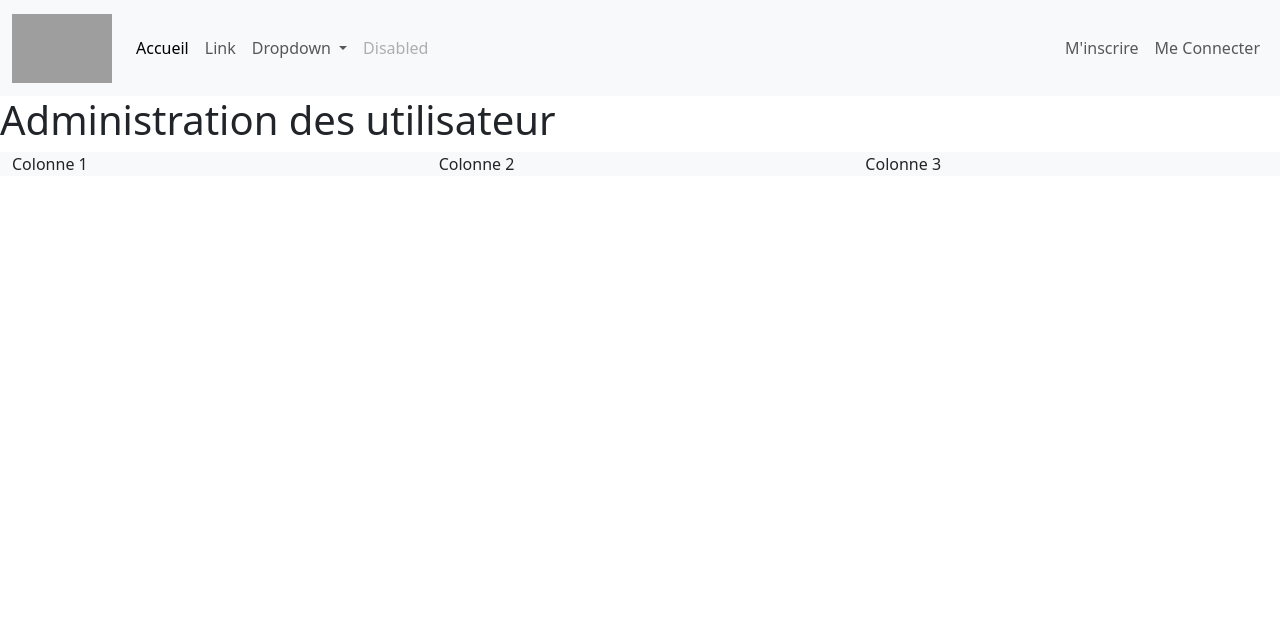
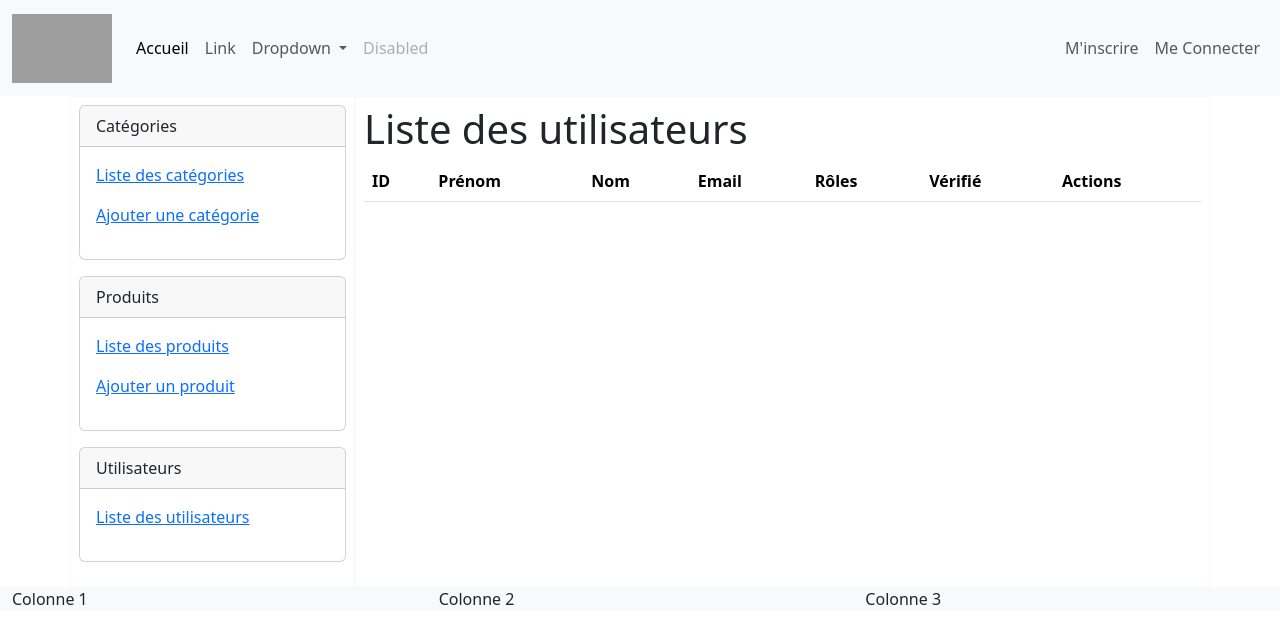
Before and after one commit to florian-femery/Fil-Rouge_CDA, a Symfony app: template EscroMania/templates/admin/users/index.html.twig in a window 1280 px wide. Shown: the top 644 px of the page. Run offline with Twig, Linux system fonts and the light colour scheme; the template is opened without the code that fills it, so the values that code supplies are empty; some libraries are stand-ins or nearby versions; grey boxes are pictures that could not be loaded.

Commit message:
19 admin\interface

```diff
--- a/EscroMania/src/Controller/Admin/ProductsController.php
+++ b/EscroMania/src/Controller/Admin/ProductsController.php
@@ -19,9 +19,10 @@ use Symfony\Component\String\Slugger\SluggerInterface;
 class ProductsController extends AbstractController
 {
     #[Route('/', name: 'index')]
-    public function index(): Response
+    public function index(ProductsRepository $productsRepository): Response
     {
-        return $this->render('admin/products/index.html.twig');
+        $produits = $productsRepository->findAll();
+        return $this->render('admin/products/index.html.twig', compact('produits'));
     }
 
     #[Route('/ajout', name: 'add')]
--- a/EscroMania/src/Controller/Admin/UsersController.php
+++ b/EscroMania/src/Controller/Admin/UsersController.php
@@ -2,6 +2,7 @@
 
 namespace App\Controller\Admin;
 
+use App\Repository\UsersRepository;
 use Symfony\Bundle\FrameworkBundle\Controller\AbstractController;
 use Symfony\Component\HttpFoundation\Response;
 use Symfony\Component\Routing\Annotation\Route;
@@ -10,8 +11,9 @@ use Symfony\Component\Routing\Annotation\Route;
 class UsersController extends AbstractController
 {
     #[Route('/', name: 'index')]
-    public function index(): Response
+    public function index(UsersRepository $usersRepository): Response
     {
-        return $this->render('admin/users/index.html.twig');
+        $users = $usersRepository->findBy([], ['firstname' => 'asc']);
+        return $this->render('admin/users/index.html.twig', compact('users'));
     }
 }
--- /dev/null
+++ b/EscroMania/templates/_partials/_adminnav.html.twig
@@ -0,0 +1,30 @@
+<aside class="col-3 border border-light bg-white p-2">
+    <article class="card mb-3">
+        <div class="card-header">
+            Catégories
+        </div>
+        <div class="card-body">
+            <p><a href="{{ path('admin_categories_index') }}">Liste des catégories</a></p>
+            <p><a href="">Ajouter une catégorie</a></p>
+        </div>
+    </article>
+
+    <article class="card mb-3">
+        <div class="card-header">
+            Produits
+        </div>
+        <div class="card-body">
+            <p><a href="{{ path('admin_products_index') }}">Liste des produits</a></p>
+            <p><a href="{{ path('admin_products_add') }}">Ajouter un produit</a></p>
+        </div>
+    </article>
+
+    <article class="card mb-3">
+        <div class="card-header">
+            Utilisateurs
+        </div>
+        <div class="card-body">
+            <p><a href="{{ path('admin_users_index') }}">Liste des utilisateurs</a></p>
+        </div>
+    </article>
+</aside>
--- a/EscroMania/templates/_partials/_nav.html.twig
+++ b/EscroMania/templates/_partials/_nav.html.twig
@@ -32,15 +32,19 @@
         </ul>
         <ul class="navbar-nav ms-auto mb-2 mb-lg-0">
 				{% if app.user %}
+                    {% if is_granted('ROLE_PRODUCT_ADMIN') %}
+                        <li class="nav-item">
+                            <a class="nav-link" href="{{ path('admin_index') }}">Administration</a>
+                        </li>
+                    {% endif %}
                     <li class="nav-item">
                         <a class="nav-link" href="#">Mon compte</a>
                     </li>
-
                     <li class="nav-item">
                         <a class="nav-link" href="{{ path('app_logout') }}">Me déconnecter</a>
                     </li>
+                {% else %}
 
-            {% else %}
               <li class="nav-item">
                 <a class="nav-link" href="{{ path('app_register') }}">M'inscrire</a>
               </li>
--- a/EscroMania/templates/admin/users/index.html.twig
+++ b/EscroMania/templates/admin/users/index.html.twig
@@ -1,7 +1,61 @@
-{% extends 'base.html.twig' %}
+{% extends "base.html.twig" %}
 
-{% block title %} Administration des utilisateur {% endblock %}
+{% block title %}Liste des utilisateurs{% endblock %}
 
 {% block body %}
-    <h1>Administration des utilisateur</h1>
+    <div class="container">
+        <div class="row">
+            {% include "_partials/_adminnav.html.twig" %}
+            <main class="col-9 border border-light bg-white p-2">
+                <h1>Liste des utilisateurs</h1>
+                <table class="table">
+                    <thead>
+                        <tr>
+                            <th>ID</th>
+                            <th>Prénom</th>
+                            <th>Nom</th>
+                            <th>Email</th>
+                            <th>Rôles</th>
+                            <th>Vérifié</th>
+                            <th>Actions</th>
+                        </tr>
+                    </thead>
+                    <tbody>
+                        {% for user in users %}
+                            <tr>
+                                <td>{{ user.id }}</td>
+                                <td>{{ user.firstname }}</td>
+                                <td>{{ user.lastname }}</td>
+                                <td>{{ user.email }}</td>
+                                <td>
+                                    {% for role in user.roles %}
+                                        {% if role == "ROLE_ADMIN" %}
+                                            {% set name = "Administrateur" %}
+                                            {% set color = "danger" %}
+                                        {% elseif role == "ROLE_PRODUCT_ADMIN" %}
+                                            {% set name = "Admin produits" %}
+                                            {% set color = "warning" %}
+                                        {% else %}
+                                            {% set name = "Membre" %}
+                                            {% set color = "success" %}
+                                        {% endif %}
+                                        <span class="badge bg-{{ color }}">{{ name }}</span>
+                                    {% endfor %}
+
+                                </td>
+                                <td>
+                                    <div class="form-check form-switch">
+                                        <label class="form-check-label" for="switch{{ user.id }}"></label>
+                                    </div>
+                                </td>
+                                <td>
+                                    <a href="#" class="btn btn-success">Modifier</a>
+                                </td>
+                            </tr>
+                        {% endfor %}
+                    </tbody>
+                </table>
+            </main>
+        </div>
+    </div>
 {% endblock %}
--- a/EscroMania/templates/categories/list.html.twig
+++ b/EscroMania/templates/categories/list.html.twig
@@ -11,7 +11,7 @@
             {% for product in products.data %}
                 <div class="col-3">
                     <article class="card h-100 mb-3">
-
+                    <img src="{{ asset('assets/uploads/products/mini/300x300-' ~ product.images[0].name ) }}" class="card-img-top" alt="{{ product.name }}">
                         <div class="card-body">
                             <h2 class="card-title">{{ product.name }}</h2>
                             <p class="card-text">{{ product.descriptionjeux }}</p>
```
Also changed, not shown: EscroMania/src/Controller/Admin/CategoriesController.php (added, +20 -0 lines), EscroMania/src/Controller/Admin/MainController.php (added, +17 -0 lines), EscroMania/templates/_partials/_adminpagination.html.twig (added, +30 -0 lines), EscroMania/templates/admin/categories/index.html.twig (added, +38 -0 lines), EscroMania/templates/admin/index.html.twig (added, +14 -0 lines), EscroMania/templates/admin/products/index.html.twig (+38 -3 lines). Lines whose indentation alone changed are shown as unchanged.
